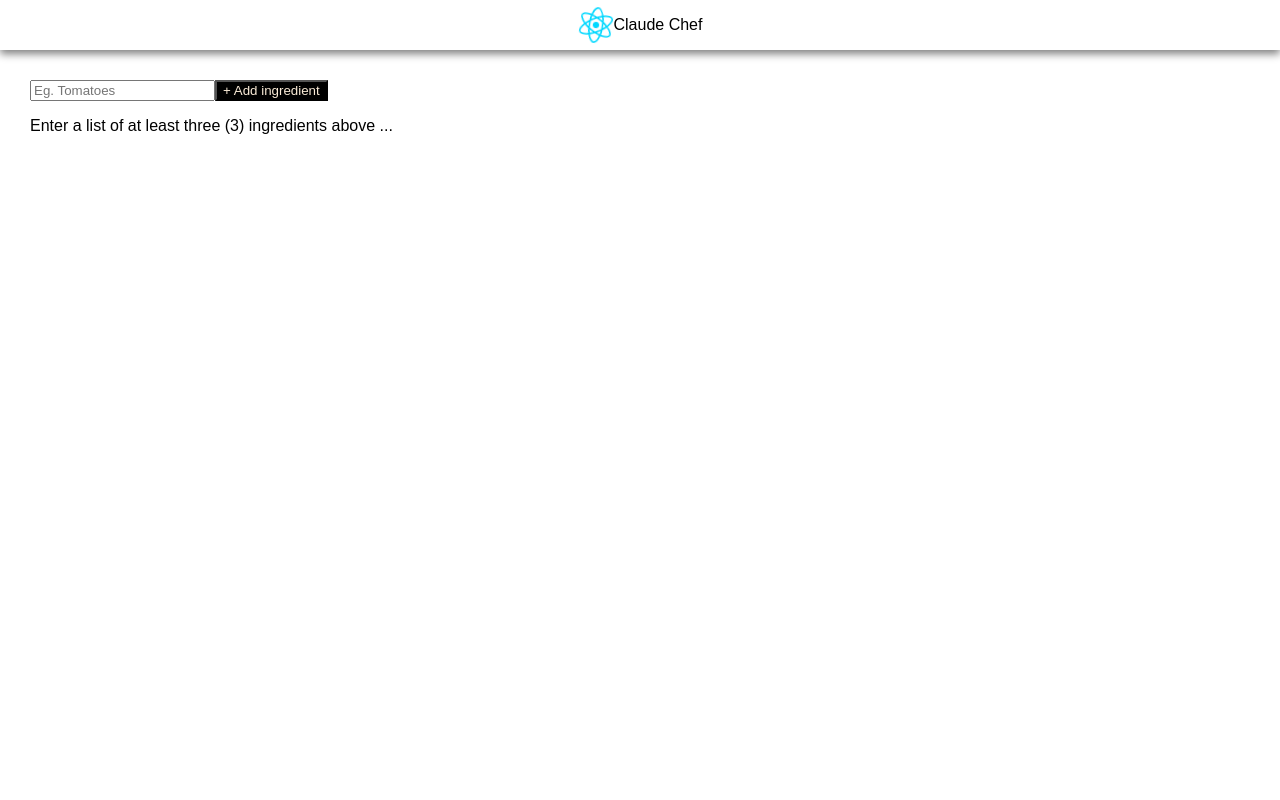
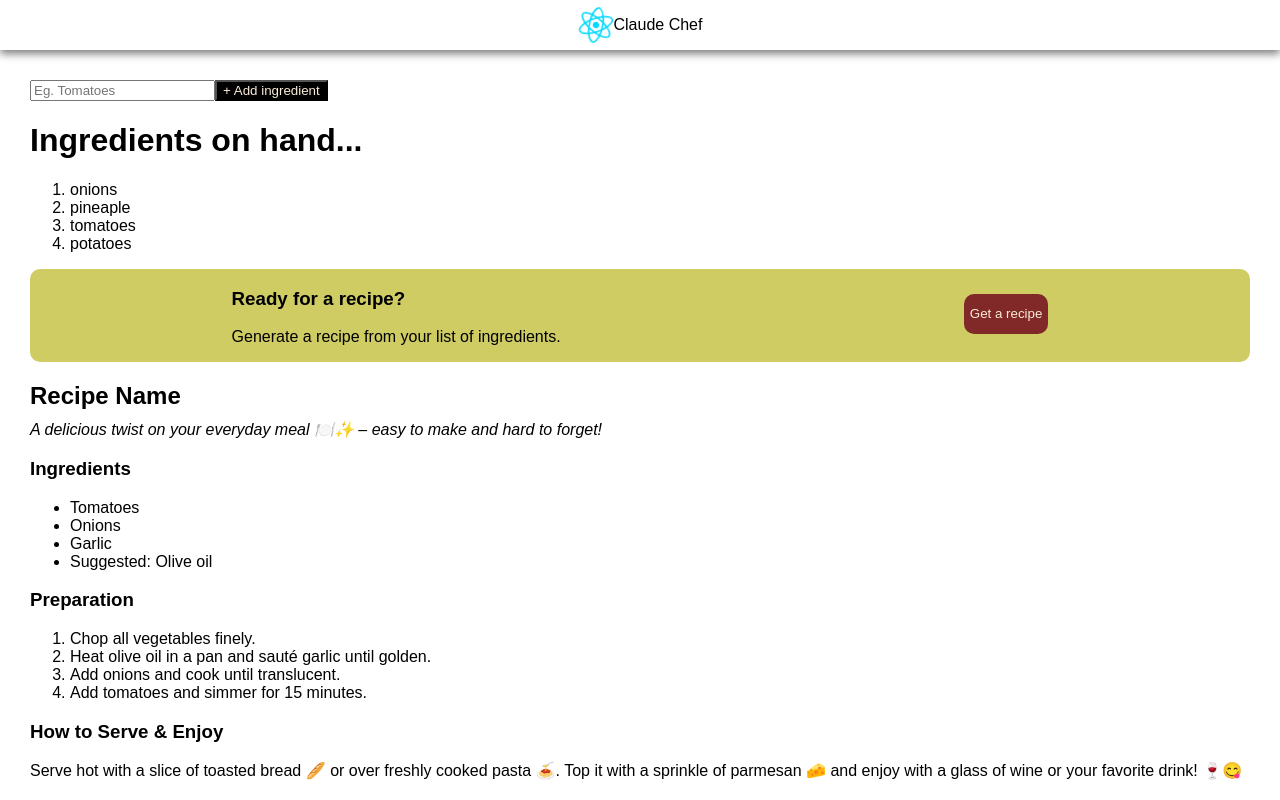
Before and after one commit to KenKambi/Claudechef, a React (Vite) app in the folder claudechef/: page / in a window 1280 px wide. Shown: the top 800 px of the page. Built offline with nearby package versions, Linux system fonts and the light colour scheme.

Commit message:
inline style jsx {{}}

```diff
--- a/claudechef/src/Generated.jsx
+++ b/claudechef/src/Generated.jsx
@@ -1,5 +1,37 @@
-export default function Generated() {
+export default function Generated(props) {
   return (
-    <></>
+    < >
+      <div id="recipeOutput">
+      <h2 id="recipeTitle">Recipe Name</h2>
+
+      <p id="recipeDescription" style={{fontStyle: "italic", color: "black", marginTop: "-10px"}}>
+        A delicious twist on your everyday meal 🍽️✨ – easy to make and hard to
+        forget!
+      </p>
+
+      <h3>Ingredients</h3>
+      <ul id="ingredientList">
+        <li>Tomatoes</li>
+        <li>Onions</li>
+        <li>Garlic</li>
+        <li>Suggested: Olive oil</li>
+      </ul>
+
+      <h3>Preparation</h3>
+      <ol id="preparationSteps">
+        <li>Chop all vegetables finely.</li>
+        <li>Heat olive oil in a pan and sauté garlic until golden.</li>
+        <li>Add onions and cook until translucent.</li>
+        <li>Add tomatoes and simmer for 15 minutes.</li>
+      </ol>
+
+      <h3>How to Serve & Enjoy</h3>
+      <p id="serveTips">
+        Serve hot with a slice of toasted bread 🥖 or over freshly cooked pasta
+        🍝. Top it with a sprinkle of parmesan 🧀 and enjoy with a glass of wine
+        or your favorite drink! 🍷😋
+      </p>
+    </div>
+    </>
   );
 }
--- a/claudechef/src/Recipe.jsx
+++ b/claudechef/src/Recipe.jsx
@@ -1,7 +1,8 @@
 import { useState } from "react";
+import Generated from "./Generated";
 
 export default function Recipe() {
-  const [ingredients, setIngredients] = useState([]);
+  const [ingredients, setIngredients] = useState(["onions", "pineaple", "tomatoes", "potatoes"]);
   const [generate, setGenerate] = useState(false);
 
   const ing = ingredients.map((ingredient) => {
@@ -25,7 +26,7 @@ export default function Recipe() {
   function getRecipe() {
     setGenerate((prevGenerate) => !prevGenerate);
   }
-  console.log(generate);
+
 
   return (
     <main className="main-container">
@@ -59,37 +60,7 @@ export default function Recipe() {
         </div>
       ) : null}
 
-      {generate && <div id="recipeOutput">
-        <h2 id="recipeTitle">Recipe Name</h2>
-
-        <p id="recipeDescription">
-          A delicious twist on your everyday meal 🍽️✨ – easy to make and hard
-          to forget!
-        </p>
-
-        <h3>Ingredients</h3>
-        <ul id="ingredientList">
-          <li>Tomatoes</li>
-          <li>Onions</li>
-          <li>Garlic</li>
-          <li>Suggested: Olive oil</li>
-        </ul>
-
-        <h3>Preparation</h3>
-        <ol id="preparationSteps">
-          <li>Chop all vegetables finely.</li>
-          <li>Heat olive oil in a pan and sauté garlic until golden.</li>
-          <li>Add onions and cook until translucent.</li>
-          <li>Add tomatoes and simmer for 15 minutes.</li>
-        </ol>
-
-        <h3>How to Serve & Enjoy</h3>
-        <p id="serveTips">
-          Serve hot with a slice of toasted bread 🥖 or over freshly cooked
-          pasta 🍝. Top it with a sprinkle of parmesan 🧀 and enjoy with a glass
-          of wine or your favorite drink! 🍷😋
-        </p>
-      </div>}
+      <Generated generate={generate}  />
     </main>
   );
 }
```
